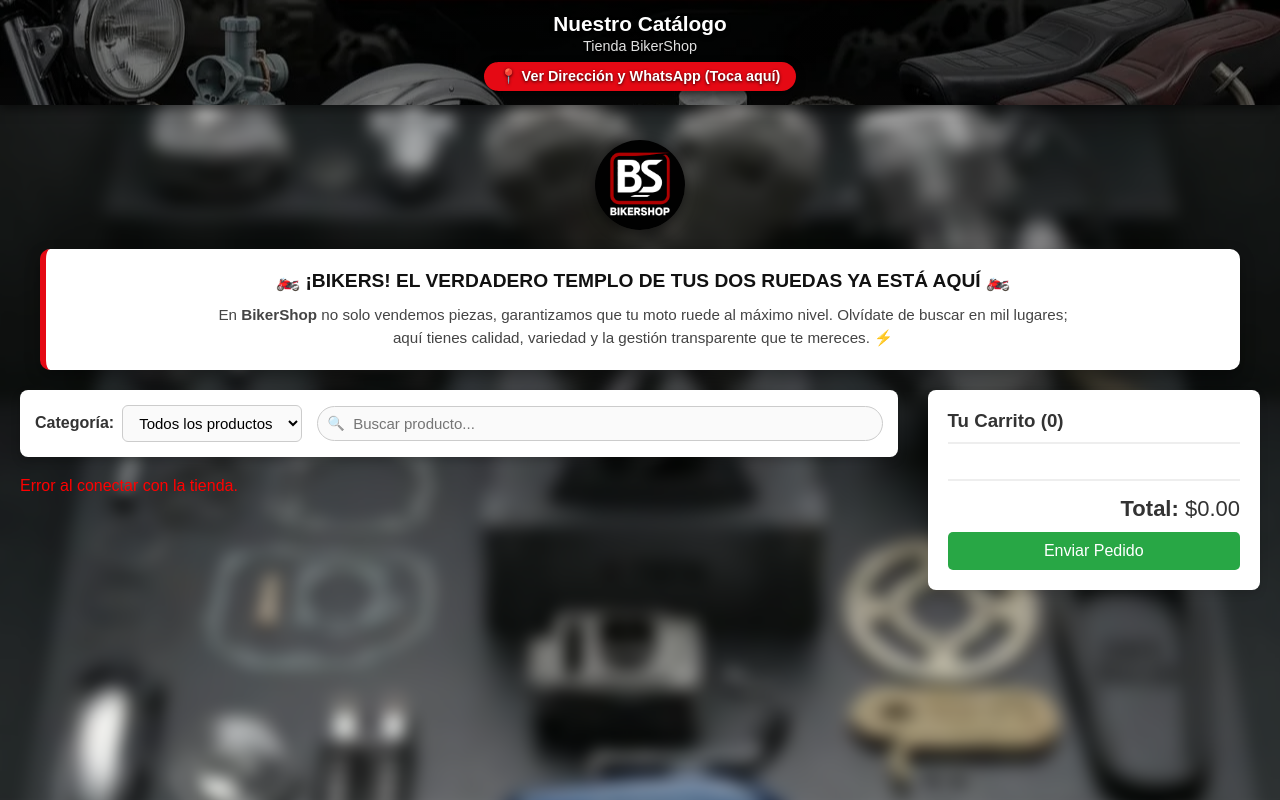
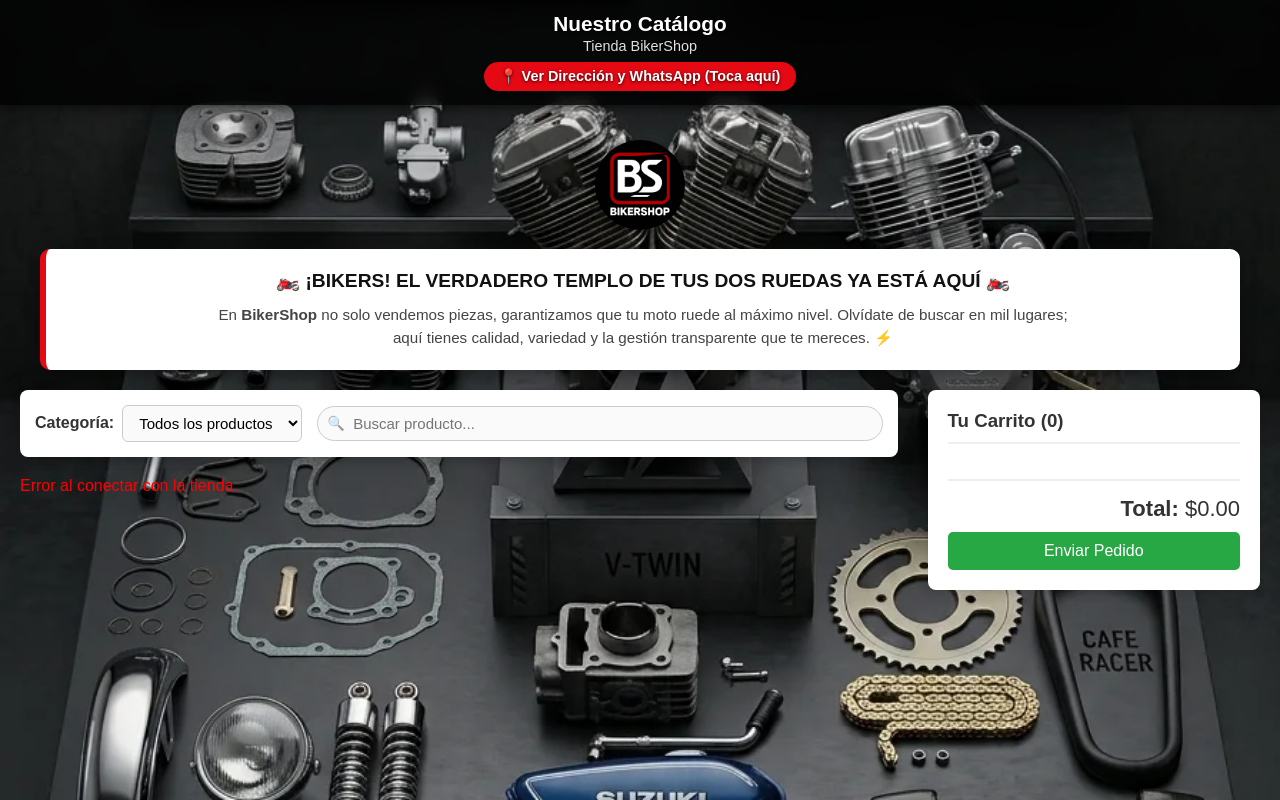
Before and after one commit to Gabriel13544/Catalogo, a plain HTML site: page frontend/index.html in a window 1280 px wide. Drawn offline with Linux system fonts and the light colour scheme; no server answers.

Commit message:
Update styles.css

```diff
--- a/frontend/css/styles.css
+++ b/frontend/css/styles.css
@@ -16,7 +16,7 @@
     padding-top: 125px;
 }
 
-/* CAPA DE FONDO FIJA CON DESENFOQUE (Compatibilidad total en móviles y PC) */
+/* CAPA DE FONDO FIJA (Única imagen para toda la página) */
 body::before {
     content: "";
     position: fixed;
@@ -28,14 +28,12 @@
     background-size: cover;
     background-position: center;
     background-repeat: no-repeat;
-    filter: blur(8px); /* Desenfoque aplicado a la imagen de fondo */
-    transform: scale(1.05); /* Escala ligera para ocultar los bordes difuminados */
     z-index: -1; /* Mantiene la imagen detrás de todo el contenido */
     pointer-events: none; /* Evita interferencias con los clics */
 }
 
 /* ==========================================
-   ENCABEZADO FIJO (Fondo 1.webp)
+   ENCABEZADO FIJO (Integrado con el fondo global)
    ========================================== */
 .encabezado {
     position: fixed;
@@ -44,11 +42,10 @@
     width: 100%;
     z-index: 1000;
 
-    /* Imagen horizontal 1.webp como fondo de la barra superior */
-    background-image: linear-gradient(rgba(0, 0, 0, 0.55), rgba(0, 0, 0, 0.55)), url('../Fondo/1.webp');
-    background-size: cover;
-    background-position: center;
-    background-repeat: no-repeat;
+    /* Fondo semi-transparente en lugar de 1.webp */
+    background: rgba(0, 0, 0, 0.8);
+    backdrop-filter: blur(8px);
+    -webkit-backdrop-filter: blur(8px);
 
     padding: 12px 20px 14px 20px;
     text-align: center;
```
